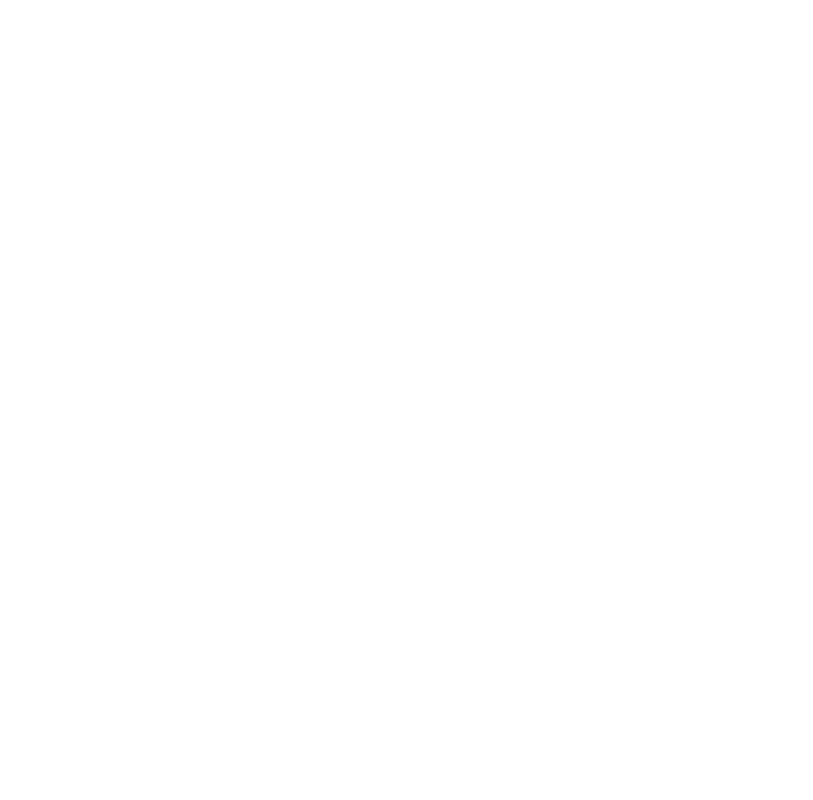
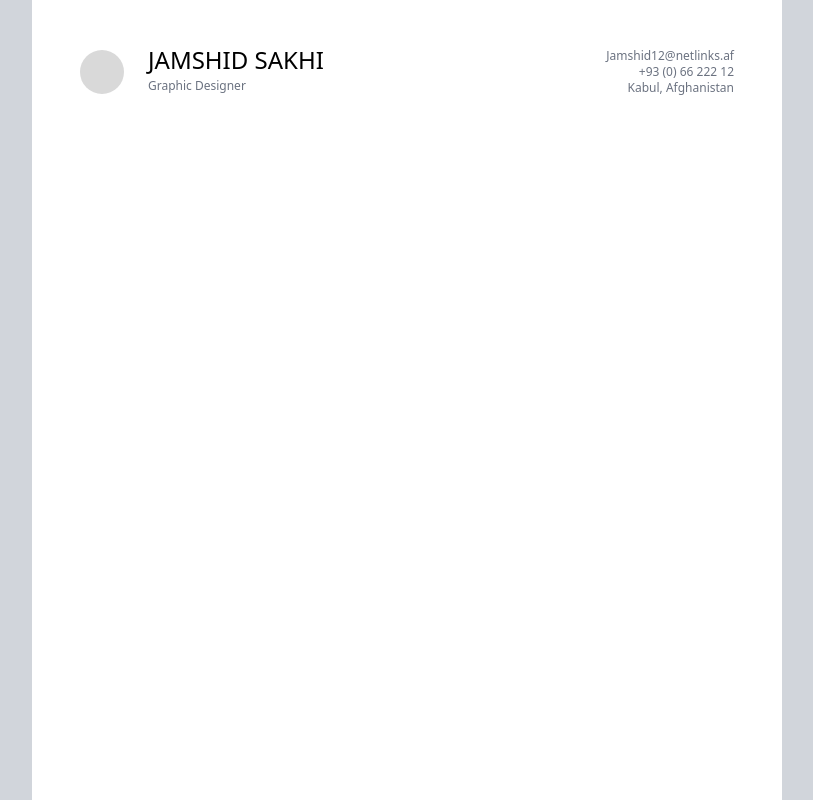
Before and after one commit to abu-muwah/resume.jobs, a website: page src/index.html in a window 1280 px wide. Shown: the whole page, without its empty margins (233-1046 px from the left). Drawn offline with nearby package versions, Linux system fonts and the light colour scheme; files that its build step writes are made by us from their sources.

Commit message:
Adding header

```diff
--- a/src/index.html
+++ b/src/index.html
@@ -7,7 +7,25 @@
     <link href="/dist/output.css" rel="stylesheet">
     <title>Document</title>
 </head>
-<body>
+<body class="bg-gray-300">
+    <header class="bg-white mx-auto min-h-screen p-12" style="max-width: 750px;">
+        <div class="flex items-center justify-between">
+            <div class="flex items-center">
+                <div class="h-11 w-11 bg-[#D9D9D9] rounded-full mr-6"></div>
+                <div>
+                    <h1 class="font-normal text-2xl leading-6">JAMSHID SAKHI</h1>
+                    <span class="text-gray-500 text-xs">Graphic Designer</span>
+                </div>
+            </div>
+            <div class="flex flex-col">
+                <span class="text-xs text-gray-500 text-right">Jamshid12@netlinks.af</span>
+                <span class="text-xs text-gray-500 text-right">+93 (0) 66 222 12</span>
+                <span class="text-xs text-gray-500 text-right">Kabul, Afghanistan</span>
+            </div>
+        </div>
+    </header>
+    <div class="grid">
 
+    </div>
 </body>
 </html>
```
